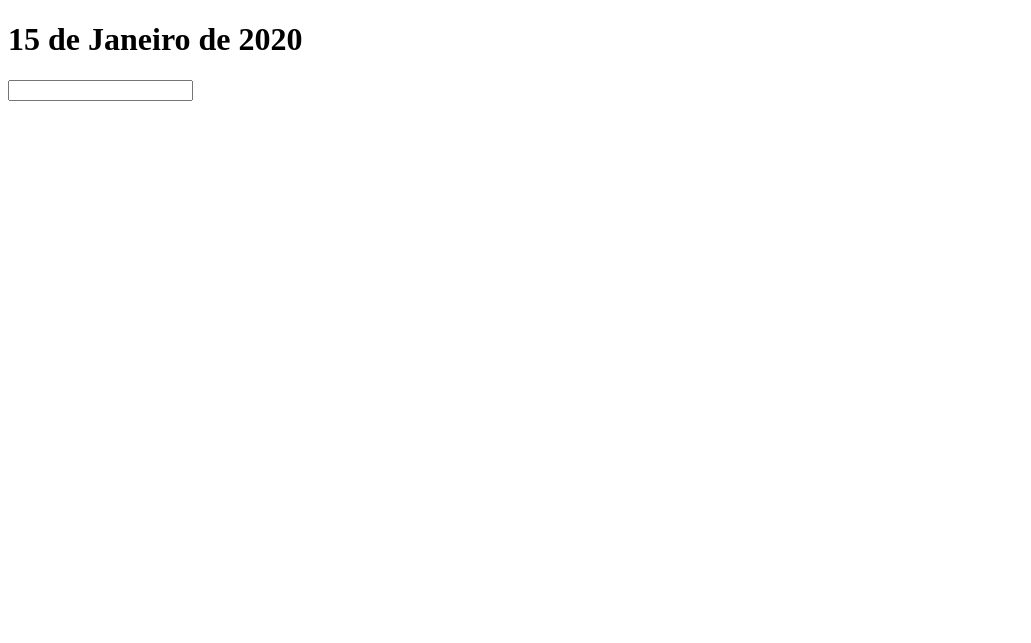
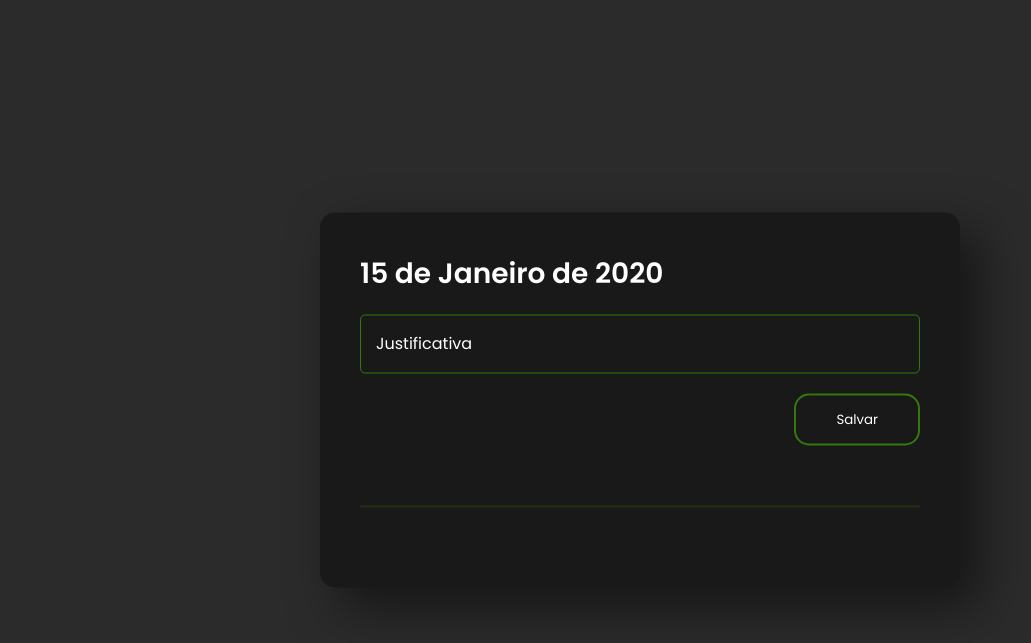
Before and after one commit to thidoa/refeitorio, a Django app: template refeitorio/templates/faltas.html in a window 1280 px wide. Shown: the top 643 px of the page, without its empty margins (0-1031 px from the left). Run offline with Django 4.2, Linux system fonts and the light colour scheme; the template is opened without the code that fills it: values that come from a table or form of the project are taken from there, others are empty; tables that the repository leaves empty hold one stand-in row (values such as "Sample post"); some libraries are stand-ins or nearby versions.

Commit message:
front de minhas faltas aluno

```diff
--- /dev/null
+++ b/refeitorio/static/css/faltas.css
@@ -0,0 +1,148 @@
+@import url('https://fonts.googleapis.com/css2?family=Poppins:wght@400;500;600&display=swap');
+* {
+    margin: 0;
+    padding: 0;
+    box-sizing: border-box;
+    font-family: 'Poppins', sans-serif;
+}
+
+body {
+    margin: 0;
+    padding: 0;
+    font-family: sans-serif;
+    background: #2b2b2b;
+    color: #33790b;
+}
+
+.wrapper {
+    width: 470px;
+    background: #fff;
+    border-radius: 5px;
+    padding: 25px 25px 30px;
+}
+
+.wrapper h2 {
+    color: #33790b;
+    font-size: 28px;
+    text-align: center;
+}
+
+.wrapper textarea {
+    width: 100%;
+    height: 59px;
+    padding: 15px;
+    outline: none;
+    resize: none;
+    font-size: 16px;
+    margin-top: 20px;
+    border-radius: 5px;
+    border-color: #33790b;
+}
+
+
+
+.box {
+    width: 50%;
+    padding: 40px;
+    position: absolute;
+    top: 50%;
+    left: 50%;
+    transform: translate(-50%, -50%);
+    background: #191919;
+    text-align: center;
+    box-shadow: 20px 20px 50px rgba(0, 0, 0, 0.5);
+    border-radius: 15px;
+    transition: .5s;
+}
+
+.box h1 {
+    color: white;
+    text-transform: uppercase;
+    font-weight: 500;
+    text-align: right;
+    margin: 20px auto;
+}
+
+.box h2 {
+    color: #fff;
+    font-size: 28px;
+    text-align: left;
+}
+
+.box form {
+    display: flex;
+    align-items: flex-end;
+    flex-direction: column;
+}
+
+.box textarea {
+    color: #fff;
+    width: 100%;
+    height: 59px;
+    padding: 15px;
+    outline: none;
+    resize: none;
+    font-size: 16px;
+    margin-top: 20px;
+    border-radius: 5px;
+    border-color: #33790b;
+    max-height: 330px;
+    background: #191919;
+}
+
+textarea:is(:focus, :valid) {
+    border-width: 2px;
+    padding: 14px;
+    color: white;
+    box-shadow: 0 0 20px #33790b;
+}
+
+textarea::-webkit-scrollbar {
+    width: 10px;
+}
+
+textarea::-webkit-scrollbar-thumb {
+    background-color: #33790b;
+    border-radius: 10px;
+}
+
+textarea::-webkit-scrollbar-thumb:hover {
+    background-color: #33790bb6;
+}
+
+textarea::placeholder {
+    color: #fff;
+}
+
+.box hr {
+    width: 100%;
+    opacity: .25;
+    border: 1px solid #33790b;
+    text-align: center;
+    margin: 40px auto;
+}
+
+.box button {
+    border: 0;
+    background: transparent;
+    display: block;
+    margin: 20px 0;
+    text-align: center;
+    border: 2px solid #33790b;
+    padding: 14px 40px;
+    outline: none;
+    color: #fff;
+    border-radius: 15px;
+    transition: 0.25s;
+    cursor: pointer;
+}
+
+.box button:hover {
+    background: #33790b;
+}
+
+@media only screen and (max-width: 1000px) {
+    .box {
+        width: 90%;
+    }
+}
--- /dev/null
+++ b/refeitorio/static/js/faltas.js
@@ -0,0 +1,6 @@
+const textarea = document.querySelector("textarea")
+textarea.addEventListener("keyup", e =>{
+    textarea.style.height = "59px"
+    let scHeigh = e.target.scrollHeight
+    textarea.style.height = `${scHeigh}px`
+})
--- a/refeitorio/templates/faltas.html
+++ b/refeitorio/templates/faltas.html
@@ -4,15 +4,22 @@
 <head>
 	<meta charset="UTF-8">
 	<meta name="viewport" content="width=device-width, initial-scale=1.0">
+    <link rel="stylesheet" href="{% static 'css/faltas.css' %}">
 	<title>Faltas</title>
 
 </head>
 <body>
-	{% for falta in faltas %}
-        <h1>{{ falta.data }}</h1>
-        <form action="">
-            <input type="text">
-        </form>
-    {% endfor %}
+    <div class="box">
+        {% for falta in faltas %}
+            <h2>{{ falta.data }}</h2>
+            <form action="">
+                <!-- <textarea placeholder="Justificativa" name="justificativa" cols="30" rows="10"></textarea> -->
+                <textarea placeholder="Justificativa" name="justificativa" required></textarea>
+                <button type="submit">Salvar</button>
+            </form>
+            <hr>
+        {% endfor %}
+    </div>
+    <script src="{% static 'js/faltas.js' %}"></script>
 </body>
 </html>
```
